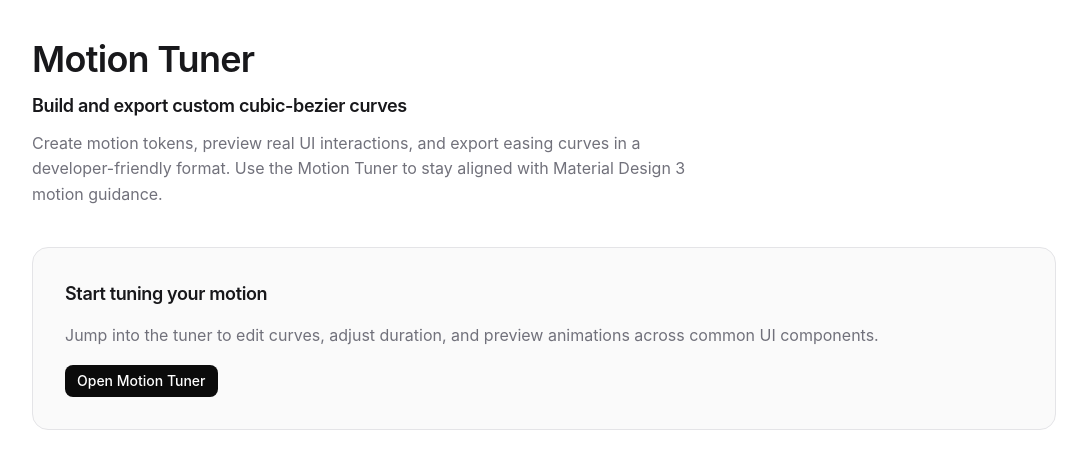
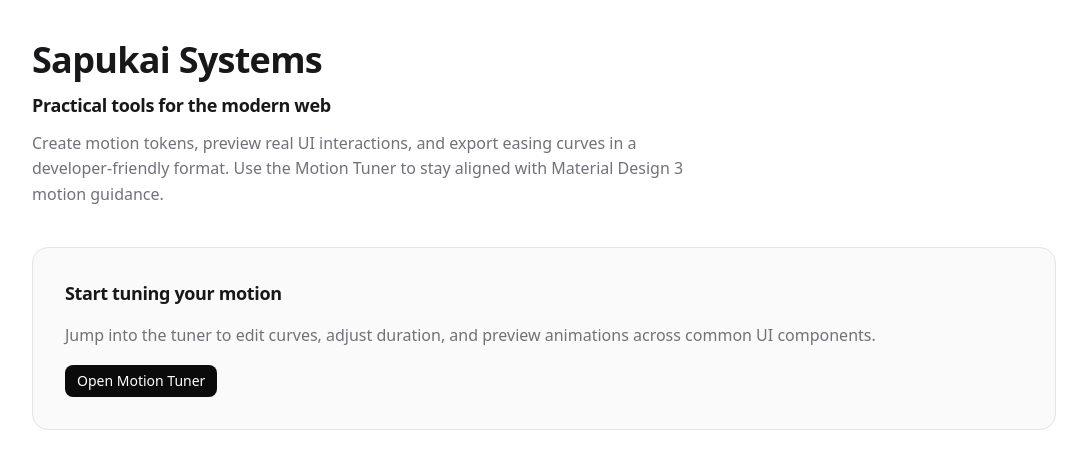
Before and after one commit to madergk/sapukai, a React (Vite) app: page / in a window 1280 px wide. Shown: the top 468 px of the page, without its empty margins (96-1183 px from the left). Built offline with nearby package versions, Linux system fonts and the light colour scheme.

Commit message:
Update home page Update home page
Update home page

```diff
--- a/src/index.css
+++ b/src/index.css
@@ -1,12 +1,16 @@
-@import url("https://fonts.googleapis.com/css2?family=Geist:wght@400;500;600;700&family=Geist+Mono:wght@400;500;600&display=swap");
-@import "tailwindcss";
-@import "./tokens/theme.css";
-@import "./tokens/motion-theme.css";
-@import "./tokens/default-theme.css";
+@import url('https://fonts.googleapis.com/css2?family=Geist:wght@400;500;600;700&family=Geist+Mono:wght@400;500;600&display=swap');
+@import 'tailwindcss';
+@import './tokens/theme.css';
+@import './tokens/motion-theme.css';
+@import './tokens/default-theme.css';
 
 /* Base styles */
 body {
-  font-family: 'Inter', system-ui, -apple-system, sans-serif;
+  font-family:
+    system-ui,
+    -apple-system,
+    BlinkMacSystemFont,
+    sans-serif;
   -webkit-font-smoothing: antialiased;
   -moz-osx-font-smoothing: grayscale;
 }
--- a/src/pages/Home.tsx
+++ b/src/pages/Home.tsx
@@ -11,9 +11,9 @@
     <div className="min-h-screen bg-white px-12 py-10">
       <div className="mx-auto flex max-w-5xl flex-col gap-10">
         <div className="flex flex-col gap-3">
-          <Heading type="heading">Motion Tuner</Heading>
+          <Heading type="heading">Sapukai Systems</Heading>
           <Heading type="subheading" as="h2">
-            Build and export custom cubic-bezier curves
+            Practical tools for the modern web
           </Heading>
           <Text className="max-w-2xl text-zinc-500">
             Create motion tokens, preview real UI interactions, and export easing curves in a
--- a/src/tokens/typography.ts
+++ b/src/tokens/typography.ts
@@ -7,7 +7,7 @@
 export const typography = {} as const
 
 export const fontFamily = {
-  sans: ['Inter', 'system-ui', '-apple-system', 'sans-serif'],
+  sans: ['system-ui', '-apple-system', 'BlinkMacSystemFont', 'sans-serif'],
 } as const
 
 export type TypographyKey = keyof typeof typography
```
